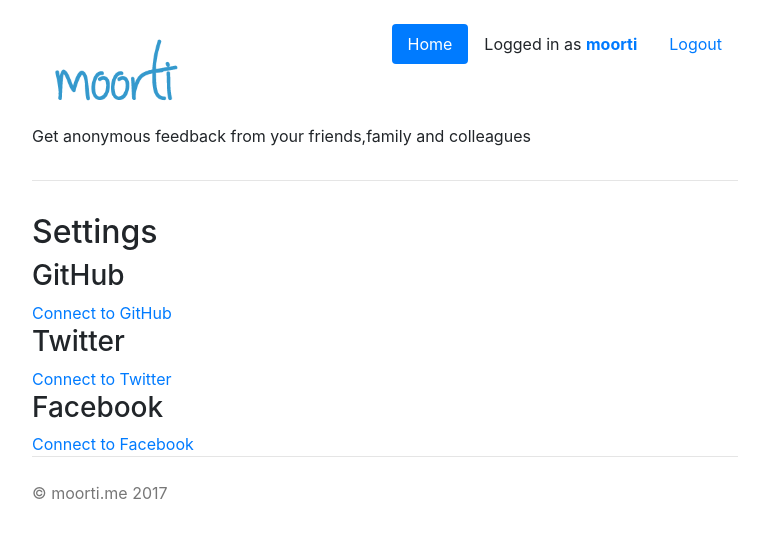
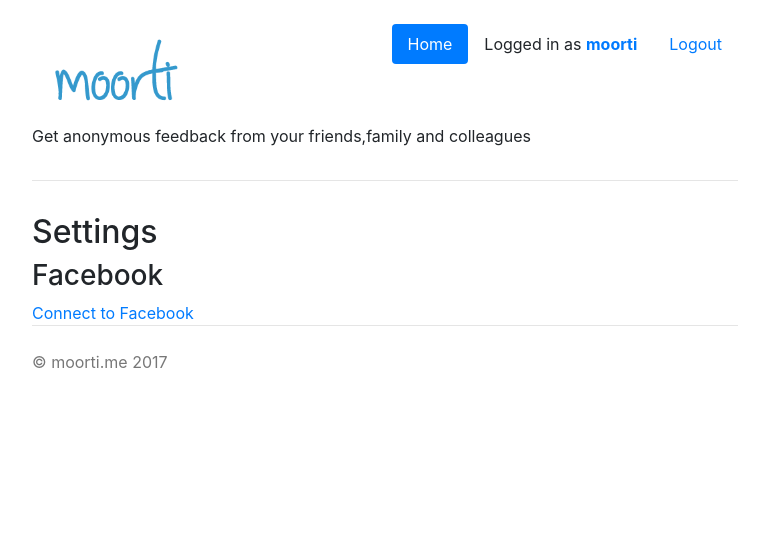
Before and after one commit to fixitsammie/moorti, a Django app: page /settings/ in a window 1280 px wide. Shown: the top 538 px of the page, without its empty margins (255-1024 px from the left). Run offline with Django 3.2, Linux system fonts and the light colour scheme; a user stored in the database is signed in; data comes from the database, SQL or seed files in the repository; some libraries are stand-ins or nearby versions.

Commit message:
removing twitter and github from settings page

```diff
--- a/templates/settings.html
+++ b/templates/settings.html
@@ -3,37 +3,7 @@
 {% block content %}
   <h2>Settings</h2>
 
-  <h3>GitHub</h3>
-  {% if github_login %}
-    <p>Connected as <a href="https://github.com/{{ github_login.extra_data.login }}/" target="_blank">{{ github_login.extra_data.login }}</a></p>
-    {% if can_disconnect %}
-      <form method="post" action="{% url 'social:disconnect' 'github' %}">
-        {% csrf_token %}
-        <button type="submit">Disconnect from GitHub</button>
-      </form>
-    {% else %}
-      <button type="button" disabled>Disconnect from GitHub</button>
-      <p style="color: red">You must <a href="{% url 'password' %}">define a password</a> for your account before disconnecting from Github.</p>
-    {% endif %}
-  {% else %}
-    <a href="{% url 'social:begin' 'github' %}">Connect to GitHub</a>
-  {% endif %}
 
-  <h3>Twitter</h3>
-  {% if twitter_login %}
-    <p>Connected as <a href="https://twitter.com/{{ twitter_login.extra_data.access_token.screen_name }}/" target="_blank">@{{ twitter_login.extra_data.access_token.screen_name }}</a></p>
-    {% if can_disconnect %}
-      <form method="post" action="{% url 'social:disconnect' 'twitter' %}">
-        {% csrf_token %}
-        <button type="submit">Disconnect from Twitter</button>
-      </form>
-    {% else %}
-      <button type="button" disabled>Disconnect from Twitter</button>
-      <p style="color: red">You must <a href="{% url 'password' %}">define a password</a> for your account before disconnecting from Twitter.</p>
-    {% endif %}
-  {% else %}
-    <a href="{% url 'social:begin' 'twitter' %}">Connect to Twitter</a>
-  {% endif %}
 
   <h3>Facebook</h3>
   {% if facebook_login %}
```
